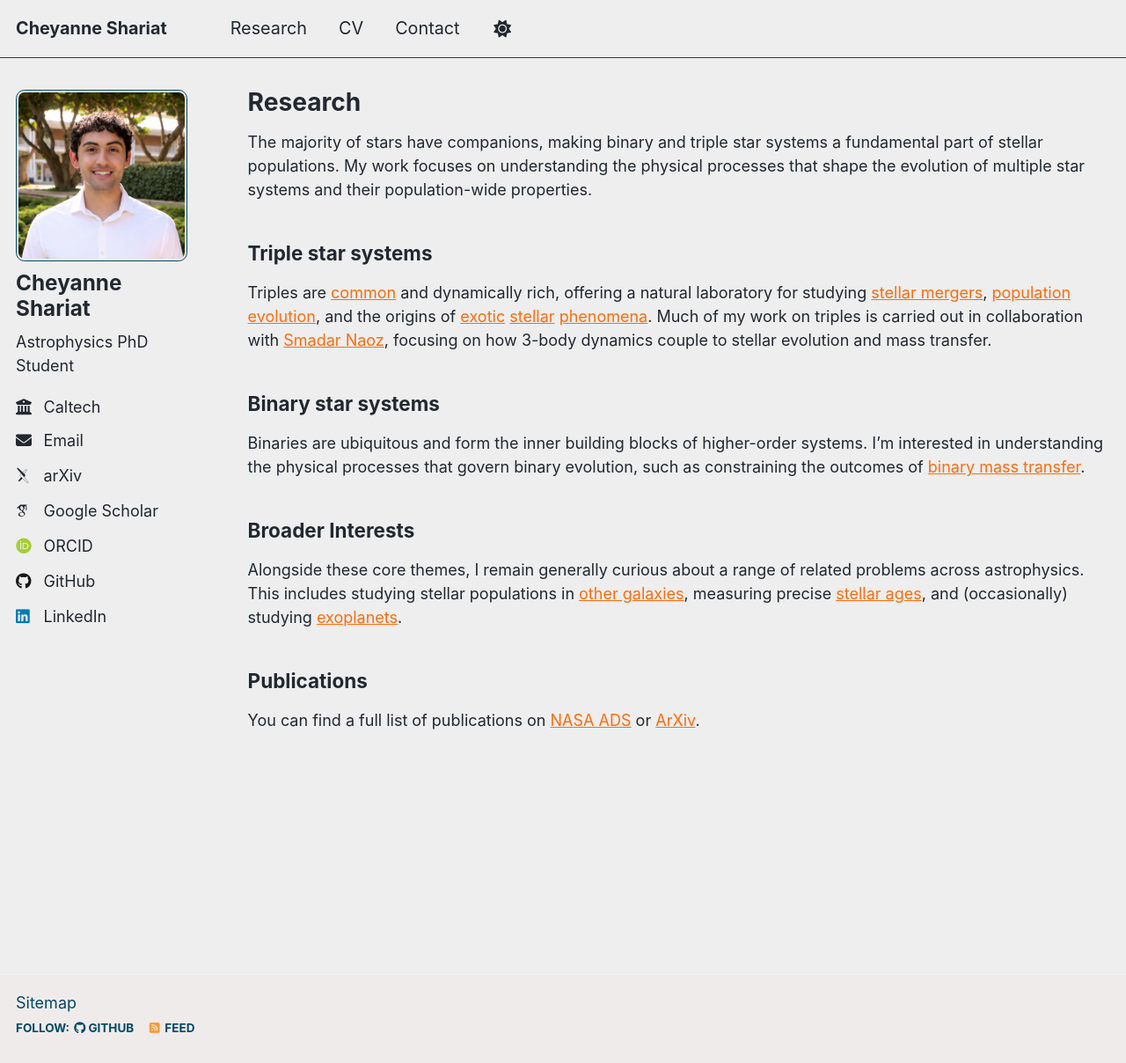
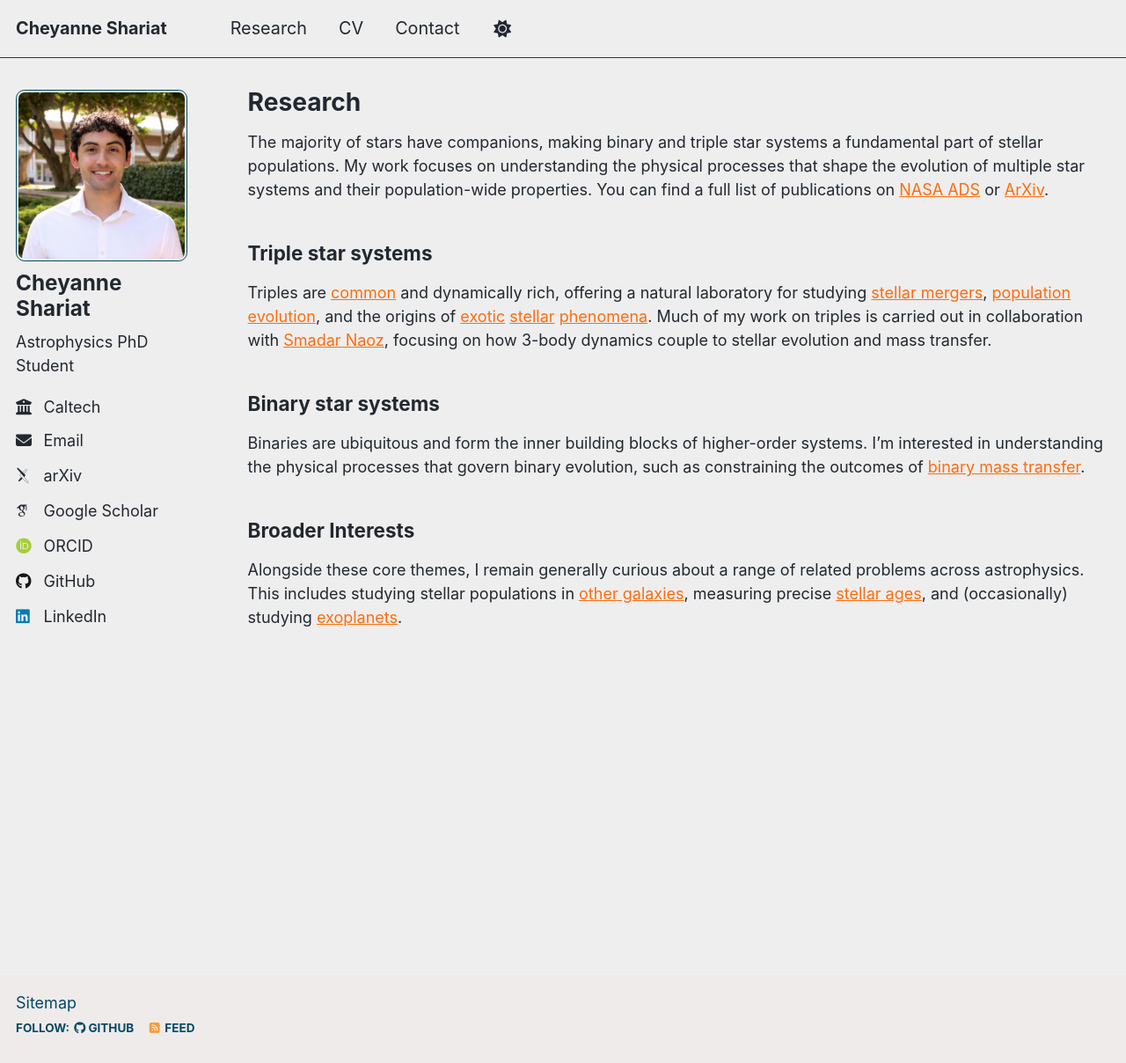
Before and after one commit to cheyanneshariat/cheyanneshariat.github.io, a Jekyll site: the page built from _pages/research.md, in a window 1280 px wide and 1208 px high. Shown: the whole window at 88% size. Built offline with Jekyll 4.4.1, drawn with Linux system fonts in a browser that asks for light colours; some web fonts are replaced; a script that is not in the unit is left out; some of the changed lines change nothing that is shown.

Commit message:
Update research page with publication links
Added links to publications on NASA ADS and ArXiv.

```diff
--- a/_pages/research.md
+++ b/_pages/research.md
@@ -8,7 +8,8 @@
 {% include base_path %}
 
 The majority of stars have companions, making binary and triple star systems a fundamental part of stellar populations.
-My work focuses on understanding the physical processes that shape the evolution of multiple star systems and their population-wide properties.
+My work focuses on understanding the physical processes that shape the evolution of multiple star systems and their population-wide properties. You can find a full list of publications on [NASA ADS](https://ui.adsabs.harvard.edu/search/p_=0&q=author%3A%22Shariat%2C%20Cheyanne%22&sort=date%20desc%2C%20bibcode%20desc) or [ArXiv](https://arxiv.org/search/?searchtype=author&query=Cheyanne%20Shariat).
+
 
 
 ## Triple star systems
@@ -19,6 +20,3 @@
 
 ## Broader Interests
 Alongside these core themes, I remain generally curious about a range of related problems across astrophysics. This includes studying stellar populations in [other galaxies](https://ui.adsabs.harvard.edu/abs/2025arXiv250904555S/abstract), measuring precise [stellar ages](https://ui.adsabs.harvard.edu/abs/2025arXiv251008675S/abstract), and (occasionally) studying [exoplanets](https://ui.adsabs.harvard.edu/abs/2024ApJ...964L..13S/abstract).
-
-## Publications
-You can find a full list of publications on [NASA ADS](https://ui.adsabs.harvard.edu/search/p_=0&q=author%3A%22Shariat%2C%20Cheyanne%22&sort=date%20desc%2C%20bibcode%20desc) or [ArXiv](https://arxiv.org/search/?searchtype=author&query=Cheyanne%20Shariat).
```
